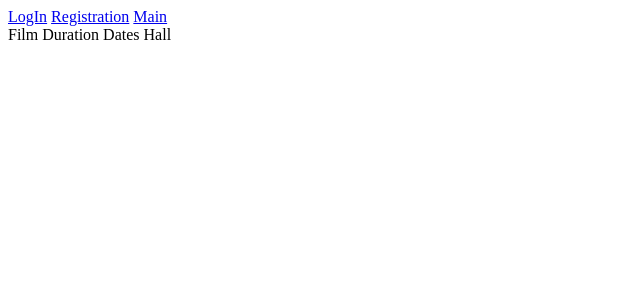
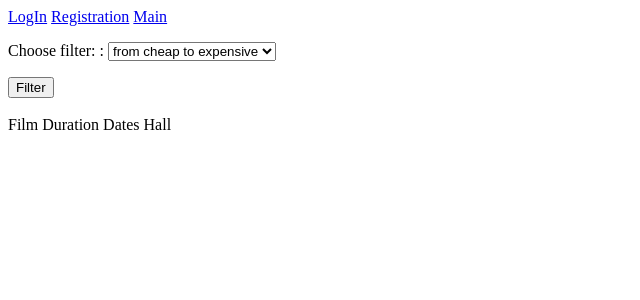
Before and after one commit to MikeYeromenko/diploma_old, a Django app: page / in a window 1280 px wide. Shown: the top 300 px of the page, without its empty margins (0-640 px from the left). Run offline with Django 3.2, Linux system fonts and the light colour scheme; data that the repository does not hold is empty.

Commit message:
Filter form rendered on index template. Adds functional test for it

```diff
--- a/seance/forms.py
+++ b/seance/forms.py
@@ -47,3 +47,15 @@ class RegistrationForm(forms.ModelForm):
         if commit:
             user.save()
         return user
+
+
+FILTER_CHOICES = (
+    ('cheap', _('from cheap to expensive')),
+    ('expensive', _('from expensive to cheap')),
+    ('latest', _('latest first')),
+    ('closest', _('closest first'))
+)
+
+
+class FilterForm(forms.Form):
+    filter = forms.ChoiceField(choices=FILTER_CHOICES, label=_('Choose filter: '))
--- a/seance/templates/seance/index.html
+++ b/seance/templates/seance/index.html
@@ -3,6 +3,11 @@
 
 
 {% block content %}
+    <br>
+    <form action="" id="filter-form" method="post">
+      {{ filter_form.as_p }}
+        <input type="submit" value="{% trans 'Filter' %}" id="submit-choice">
+    </form>
     <br>
   <tr><td>Film</td> <td>Duration</td> <td>Dates</td> <td>Hall</td></tr>
     {% for seance in seance_list %}
--- a/seance/views.py
+++ b/seance/views.py
@@ -9,7 +9,7 @@ from django.urls import reverse_lazy
 from django.utils import timezone
 from django.views.generic import ListView, CreateView, TemplateView, FormView
 
-from seance.forms import RegistrationForm
+from seance.forms import RegistrationForm, FilterForm
 from seance.models import Seance, AdvUser
 
 
@@ -22,6 +22,16 @@ class SeanceListView(ListView):
                                      Q(date_starts__lte=datetime.date.today()) &
                                      Q(date_ends__gte=datetime.date.today()) &
                                      Q(time_starts__gt=timezone.now()))
+
+    def get_context_data(self, *args, **kwargs):
+        """
+        Adds FilterForm to context
+        :return: context
+        """
+        context = super().get_context_data(*args, **kwargs)
+        form = FilterForm()
+        context['filter_form'] = form
+        return context
 
 
 class RegisterUserView(CreateView):
```
Also changed, not shown: cinema/tests.py (+15 -2 lines), seance/tests/test_views.py (+1 -0 lines).
